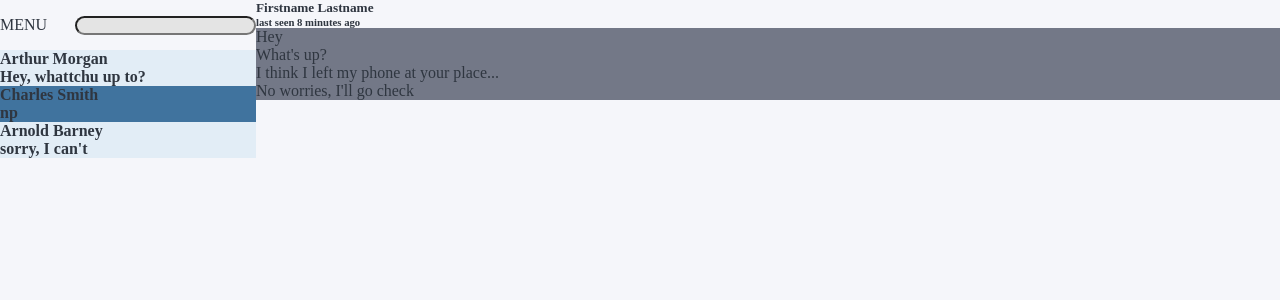
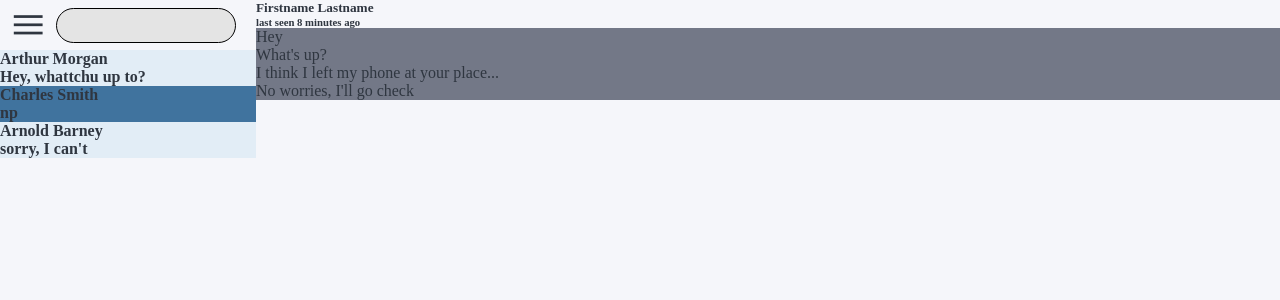
Before and after one commit to jahedev/WhatsAChat, a React (Vite) app: page / in a window 1280 px wide. Shown: the top 300 px of the page. Built offline with nearby package versions, Linux system fonts and the light colour scheme.

Commit message:
contacts top

```diff
--- a/index.html
+++ b/index.html
@@ -4,7 +4,11 @@
     <meta charset="UTF-8" />
     <link rel="icon" type="image/svg+xml" href="/vite.svg" />
     <meta name="viewport" content="width=device-width, initial-scale=1.0" />
-    <meta name="color-scheme" content="dark light">
+    <meta name="color-scheme" content="dark light" />
+    <link
+      rel="stylesheet"
+      href="https://fonts.googleapis.com/css2?family=Material+Symbols+Outlined:opsz,wght,FILL,GRAD@20..48,100..700,0..1,-50..200"
+    />
     <title>WhatsAChat</title>
   </head>
   <body>
--- a/src/assets/styles/style.scss
+++ b/src/assets/styles/style.scss
@@ -50,16 +50,30 @@
     width: 100%;
     min-height: 50px;
     display: flex;
+    // flex: 1 1 auto;
     justify-content: space-between;
     align-items: center;
 
     &__menu-button {
+      display: flex;
+      justify-content: center;
+      width: 80px;
+      & span {
+        font-size: 2.4rem;
+      }
     }
 
     &__searchbar {
+      display: flex;
+      justify-content: flex-end;
+      width: 100%;
+      padding-right: 20px;
       & input {
         background-color: var(--bg-search-color);
         border-radius: 20px;
+        border: 1px solid black;
+        height: 35px;
+        width: 100%;
       }
     }
   }
--- a/src/components/contacts/ContactsTop.tsx
+++ b/src/components/contacts/ContactsTop.tsx
@@ -3,7 +3,9 @@
 export default function ContactsTopBar() {
   return (
     <div className='contacts-top'>
-      <div className='contacts-top__menu-button'>MENU</div>
+      <div className='contacts-top__menu-button'>
+        <span className='material-symbols-outlined'>menu</span>
+      </div>
       <div className='contacts-top__searchbar'>
         <input type='search' name='contacts-search' id='' />
       </div>
```
